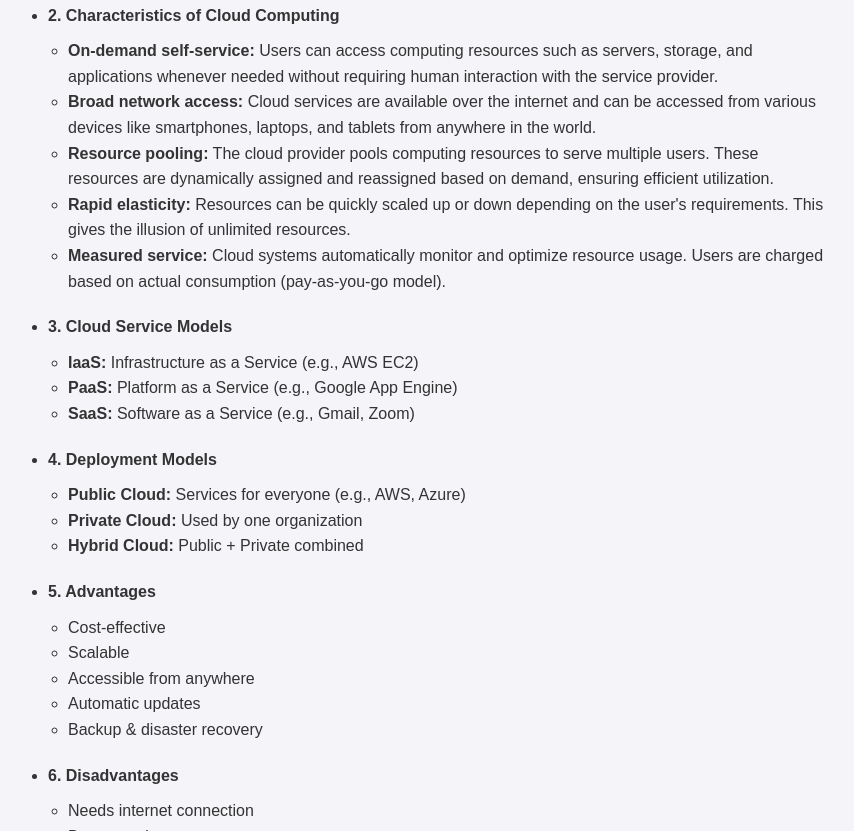
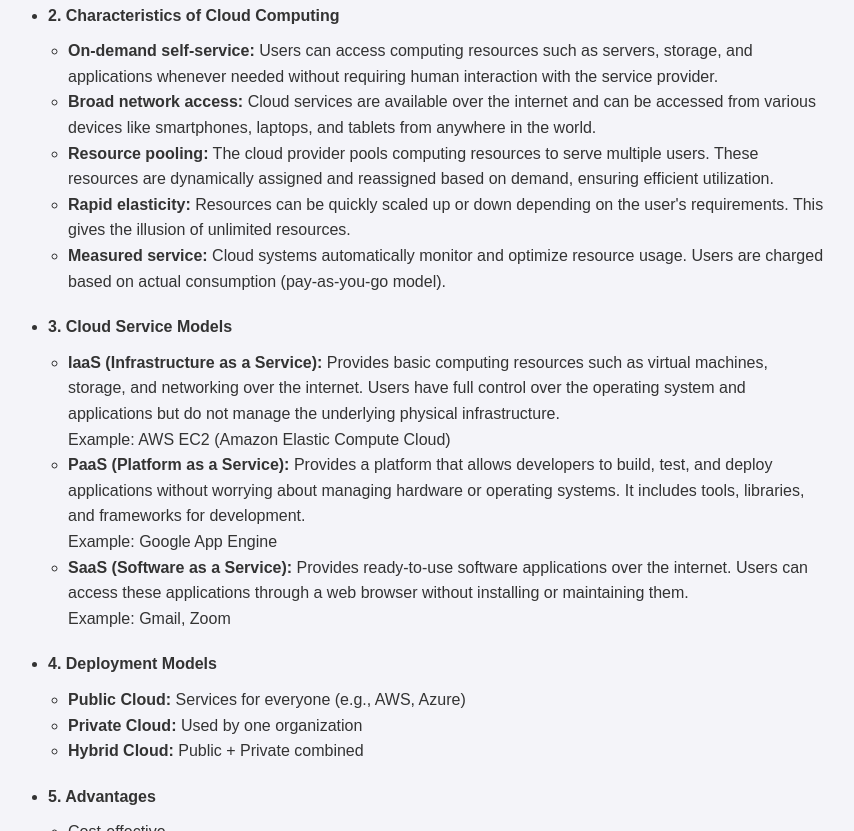
Before and after one commit to 7vikfox/learning-hub, a plain HTML site: page cloud-devops.html in a window 1280 px wide. Shown: the part 491-1322 px from the top of the page, without its empty margins (192-1046 px from the left). Drawn offline with Linux system fonts and the light colour scheme.

Commit message:
Refactor Cloud Service Models section with explanations

```diff
--- a/cloud-devops.html
+++ b/cloud-devops.html
@@ -90,13 +90,55 @@ and best practices. No offensive security or exploit content included.
 
   </li>
 
-  <li><b>3. Cloud Service Models</b>
-    <ul>
-      <li><b>IaaS:</b> Infrastructure as a Service (e.g., AWS EC2)</li>
-      <li><b>PaaS:</b> Platform as a Service (e.g., Google App Engine)</li>
-      <li><b>SaaS:</b> Software as a Service (e.g., Gmail, Zoom)</li>
-    </ul>
-  </li>
+<!-- List Item: Cloud Service Models -->
+<li>
+  <!-- Main Heading -->
+  <b>3. Cloud Service Models</b>
+
+  <!-- Sub-list explaining each model -->
+  <ul>
+
+    <!-- IaaS -->
+    <li>
+      <b>IaaS (Infrastructure as a Service):</b>
+      <!-- Explanation -->
+      Provides basic computing resources such as virtual machines,
+      storage, and networking over the internet. Users have full control
+      over the operating system and applications but do not manage
+      the underlying physical infrastructure.
+      <br>
+      <!-- Example -->
+      Example: AWS EC2 (Amazon Elastic Compute Cloud)
+    </li>
+
+    <!-- PaaS -->
+    <li>
+      <b>PaaS (Platform as a Service):</b>
+      <!-- Explanation -->
+      Provides a platform that allows developers to build, test,
+      and deploy applications without worrying about managing
+      hardware or operating systems. It includes tools, libraries,
+      and frameworks for development.
+      <br>
+      <!-- Example -->
+      Example: Google App Engine
+    </li>
+
+    <!-- SaaS -->
+    <li>
+      <b>SaaS (Software as a Service):</b>
+      <!-- Explanation -->
+      Provides ready-to-use software applications over the internet.
+      Users can access these applications through a web browser
+      without installing or maintaining them.
+      <br>
+      <!-- Example -->
+      Example: Gmail, Zoom
+    </li>
+
+  </ul>
+</li>
+
 
   <li><b>4. Deployment Models</b>
     <ul>
```
